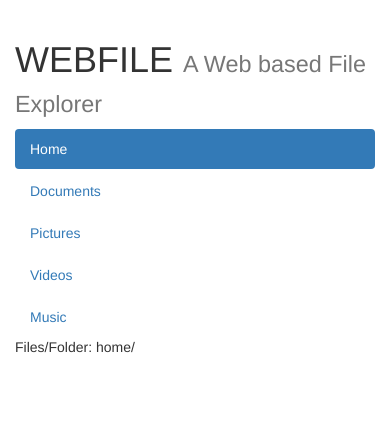
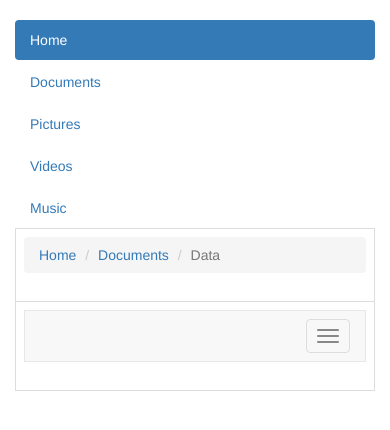
Before and after one commit to adityav-verma/webFile, a Django app: template templates/home.html in a window 390 px wide. Shown: the part 52-482 px from the top of the page. Run offline with Django 3.2, Linux system fonts and the light colour scheme; the template is opened without the code that fills it, so the values that code supplies are empty; some libraries are stand-ins or nearby versions.

Commit message:
UI Freeze

```diff
--- a/mainApp/views.py
+++ b/mainApp/views.py
@@ -33,12 +33,16 @@ def showDir(request, path=""):
 	#create the full path and scan the entire directory
 	absolutePath = x + '/'+ path
 	r, d, f = scanDir(absolutePath)
+	d.sort()
+	f.sort()
 
 	#creates paths inside the home directory
 	d = joinPaths(path, d)
 	f = joinPaths(path, f)
 
-	return render(request, "home.html", {'r':r, 'd':d, 'f':f, 'parentPath':path})
+	temp = path.split("\/")
+
+	return render(request, "home.html", {'r':r, 'd':d, 'f':f, 'parentPath':path, 'temp':temp})
 
 #for joining the paths with the previous ones
 def joinPaths(prev, a):
--- a/templates/base.html
+++ b/templates/base.html
@@ -27,11 +27,11 @@
         <span class="icon-bar"></span>
         <span class="icon-bar"></span>
       </button>
-      <a class="navbar-brand" href="{% url 'index' %}">WEBFILE</a>
+      <a class="navbar-brand" href="{% url 'homeFolder' %}">WEBFILE</a>
     </div>
     <div class="collapse navbar-collapse" id="myNavbar">
       <ul class="nav navbar-nav">
-        <li class="active"><a href="{% url 'homeFolder' %}">Home</a></li>
+
       </ul>
       <ul class="nav navbar-nav navbar-right">
 
@@ -51,7 +51,6 @@
   </div>
 </nav>
 <div class="container">
-<h1>WEBFILE <small>A Web based File Explorer</small></h1>
 {% block formBlock %}
 {% endblock %}
 
--- a/templates/home.html
+++ b/templates/home.html
@@ -2,13 +2,10 @@
 
 
 {% block filfol %}
-{{parentPath}}
-
-
 <!-- for file explorer layout -->
 <div class="row">
 
-<!-- for bookmarks -->
+<!-- SIDEBAR BOOKMARKS -->
 <div class="col-sm-2">
   <ul class="nav nav-pills nav-stacked">
     <li class="active"><a href="#">Home</a></li>
@@ -17,13 +14,55 @@
     <li><a href="#">Videos</a></li>
     <li><a href="#">Music</a></li>
   </ul>
+</div>
+<!-- BOOKMARKS SIDEBAR ENDS -->
 
+
+<!-- FILE MANAGER DIVISION-->
+<div class="col-sm-10">
+	<table class="table table-bordered table-hover table-responsive">
+	<!-- ROW FOR BREADCRUMBS -->
+		<tr><td>
+			<ol class="breadcrumb">
+			  <li><a href="#">Home</a></li>
+			  <li><a href="#">Documents</a></li>
+			  <li class="active">Data</li>
+			</ol>
+		</td></tr>
+
+	<!-- ROW FOR BREADCRUMBS ENDS -->
+
+
+
+		<!-- FIRST ROW FOR TOOLBAR -->
+		<tr><td>
+		<nav class="navbar navbar-default">
+		  <div class="container-fluid">
+		    <div class="navbar-header">
+		      <button type="button" class="navbar-toggle" data-toggle="collapse" data-target="#toolBar">
+		        <span class="icon-bar"></span>
+		        <span class="icon-bar"></span>
+		        <span class="icon-bar"></span>
+		      </button>
 		    </div>
+		    <div class="collapse navbar-collapse" id="toolBar">
+		      <ul class="nav navbar-nav">
+		      <li><a><button class="btn btn-info" data-toggle="tooltip" title="Go Back"><span class="glyphicon glyphicon-arrow-left"></span></button></a></li>
+		      </ul>
+		      <ul class="nav navbar-nav navbar-right">
+		      	<li><a><button class="btn btn-info" data-toggle="tooltip" title="Create New Folder"><span class="glyphicon glyphicon-folder-close"></span></button></a></li>
+		      	<li><a><button class="btn btn-info" data-toggle="tooltip" title="Create New File" ><span class="glyphicon glyphicon-file"></span></button></a></li>
+		      </ul>
+		    </div>
+		  </div>
+		</nav>
 
-	  	<!--for files/folders  -->
-	  	<div class="col-sm-10">Files/Folder: home/
-	  		<table class="table table-bordered table-hover">
-	  			<!-- block for showing files/folders -->
+
+		</td></tr>
+
+	<!-- TOOLBAR ROW ENDS -->
+
+
 
 
 		{% for x in d %}
@@ -52,6 +91,13 @@
 	</table>
 
 </div>
+
+
 </div>
 <!-- end of file explorer layout -->
+
+{% for x in temp %}
+
+	<p>{{x}}</p>
+{% endfor %}
 {% endblock %}
--- a/webFile/urls.py
+++ b/webFile/urls.py
@@ -19,7 +19,7 @@ import mainApp
 from . import views
 
 urlpatterns = [
-	url(r'^$', views.index, name='index'),
+	url(r'^$', include('mainApp.urls')),
 	url(r'^home/', include('mainApp.urls')),
     url(r'^admin/', admin.site.urls),
     url(r'^accounts/', include('registration.backends.simple.urls')),
```
Also changed, not shown: db.sqlite3, 4 other files. Lines whose indentation alone changed are shown as unchanged.
